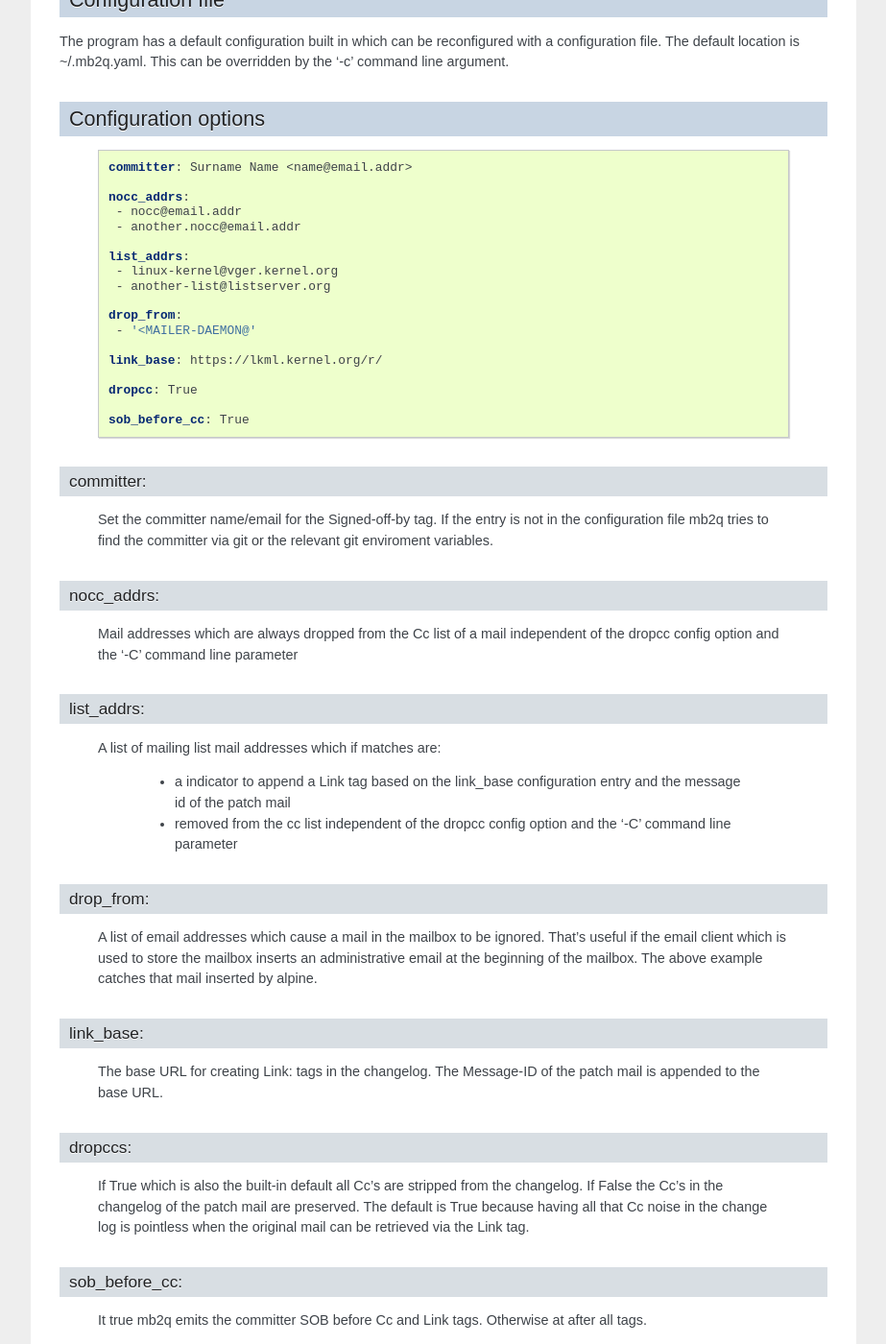
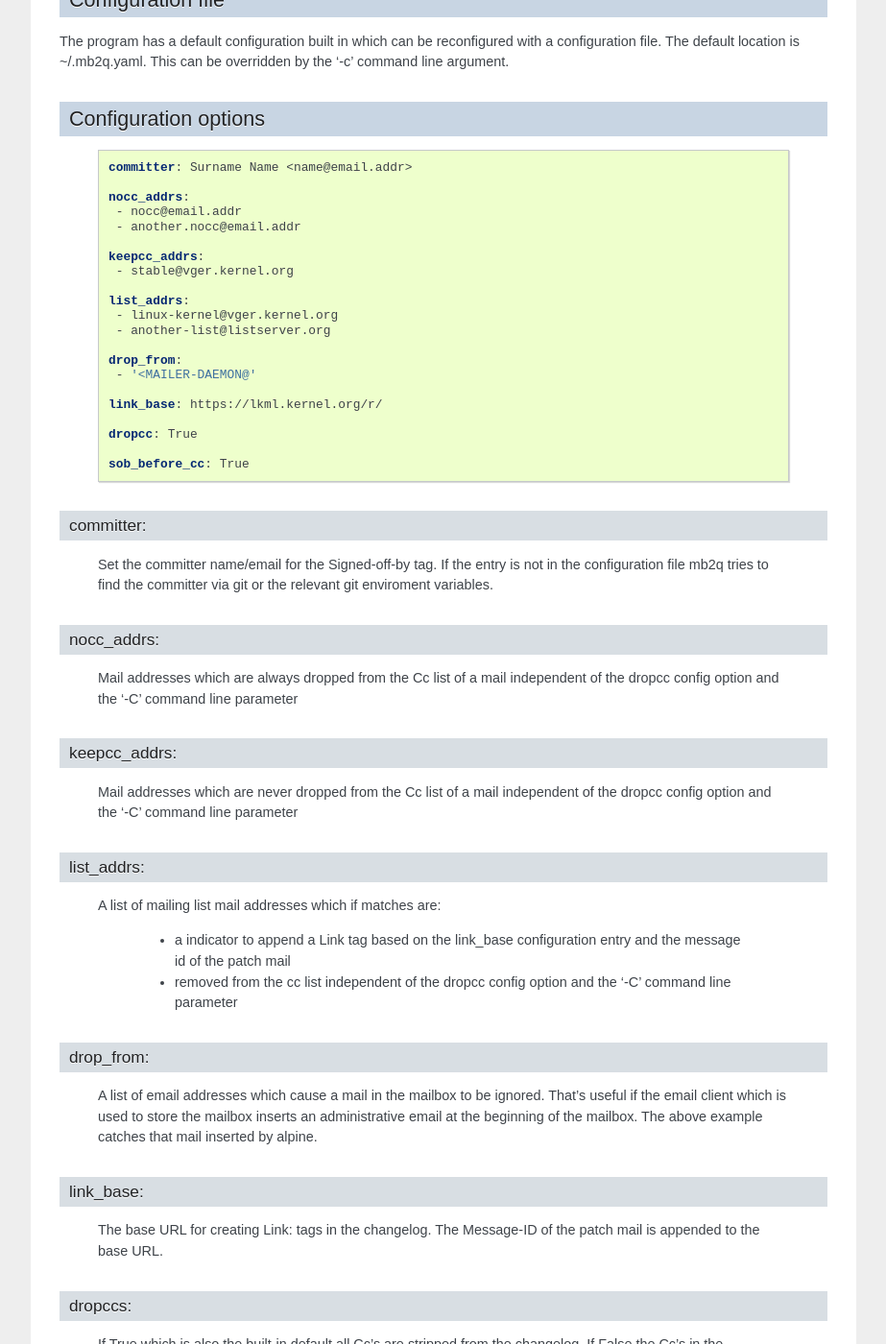
Before and after one commit to shifty91/quilttools, a Sphinx documentation site: the page built from Documentation/man1/mb2q.rst, in a window 1280 px wide and 1400 px high, scrolled down 1293 px. Shown: the whole window at 96% size, without its empty margins (198-1121 px from the left). Built offline with Sphinx 7.4.7, drawn with Linux system fonts in a browser that asks for light colours.

Commit message:
mb2q: Add config option to keep certain Cc addresses and fix SOB placement
Add a configuration option which allows to add mail addresses which are
never dropped from the Cc list, e.g. stable@vger.kernel.org.

Move the committer SOB (if not placed at the end) right after the last SOB
in the chain.

Signed-off-by: Thomas Gleixner <tglx@linutronix.de>

```diff
--- a/Documentation/man1/mb2q.rst
+++ b/Documentation/man1/mb2q.rst
@@ -88,6 +88,9 @@ Configuration options
       - nocc@email.addr
       - another.nocc@email.addr
 
+     keepcc_addrs:
+      - stable@vger.kernel.org
+
      list_addrs:
       - linux-kernel@vger.kernel.org
       - another-list@listserver.org
@@ -112,6 +115,13 @@ nocc_addrs:
 ^^^^^^^^^^^
 
   Mail addresses which are always dropped from the Cc list of a mail
+  independent of the dropcc config option and the '-C' command line
+  parameter
+
+keepcc_addrs:
+^^^^^^^^^^^^^
+
+  Mail addresses which are never dropped from the Cc list of a mail
   independent of the dropcc config option and the '-C' command line
   parameter
 
```
Also changed, not shown: Documentation/examples/.mb2q.yaml (+6 -1 lines), 1 other file.
